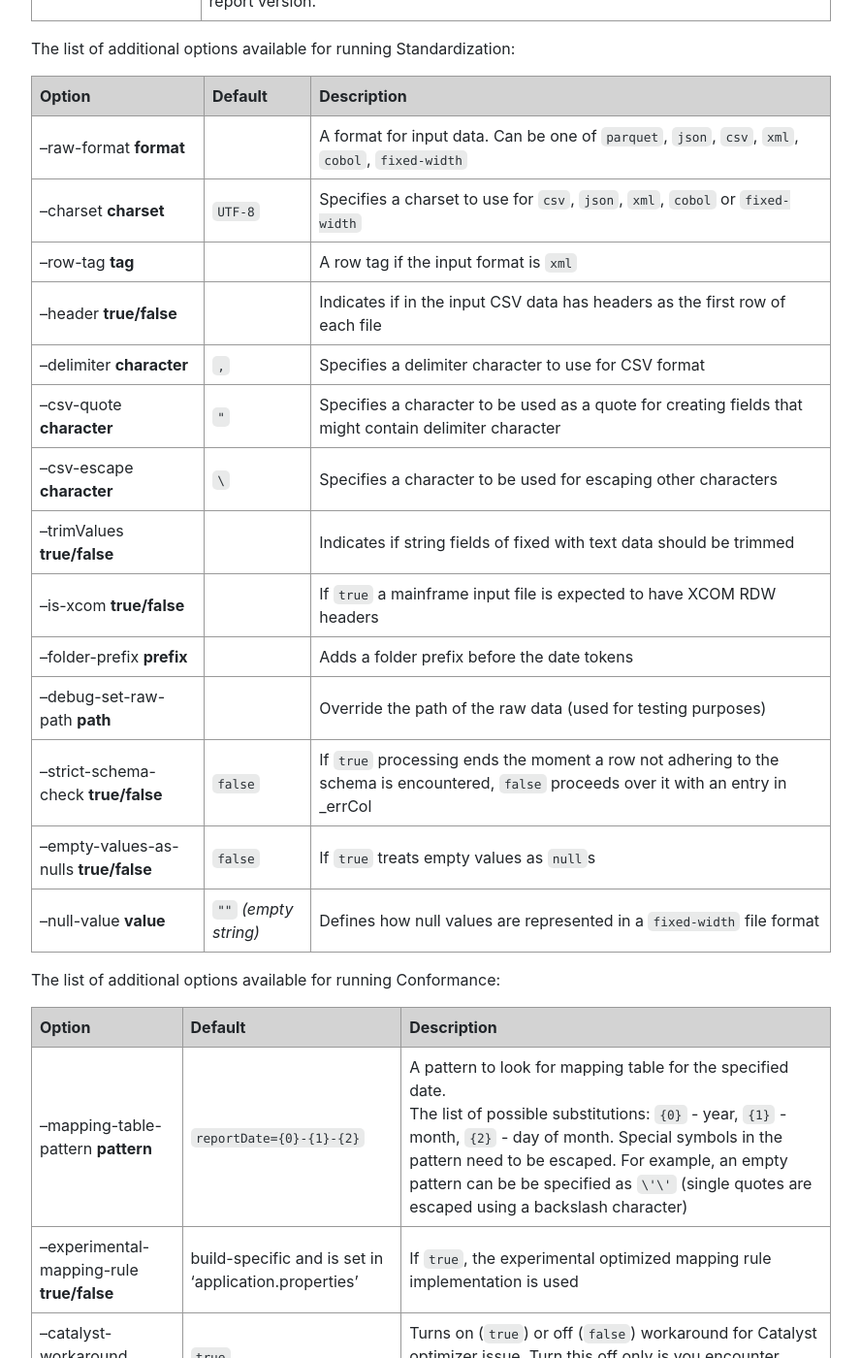
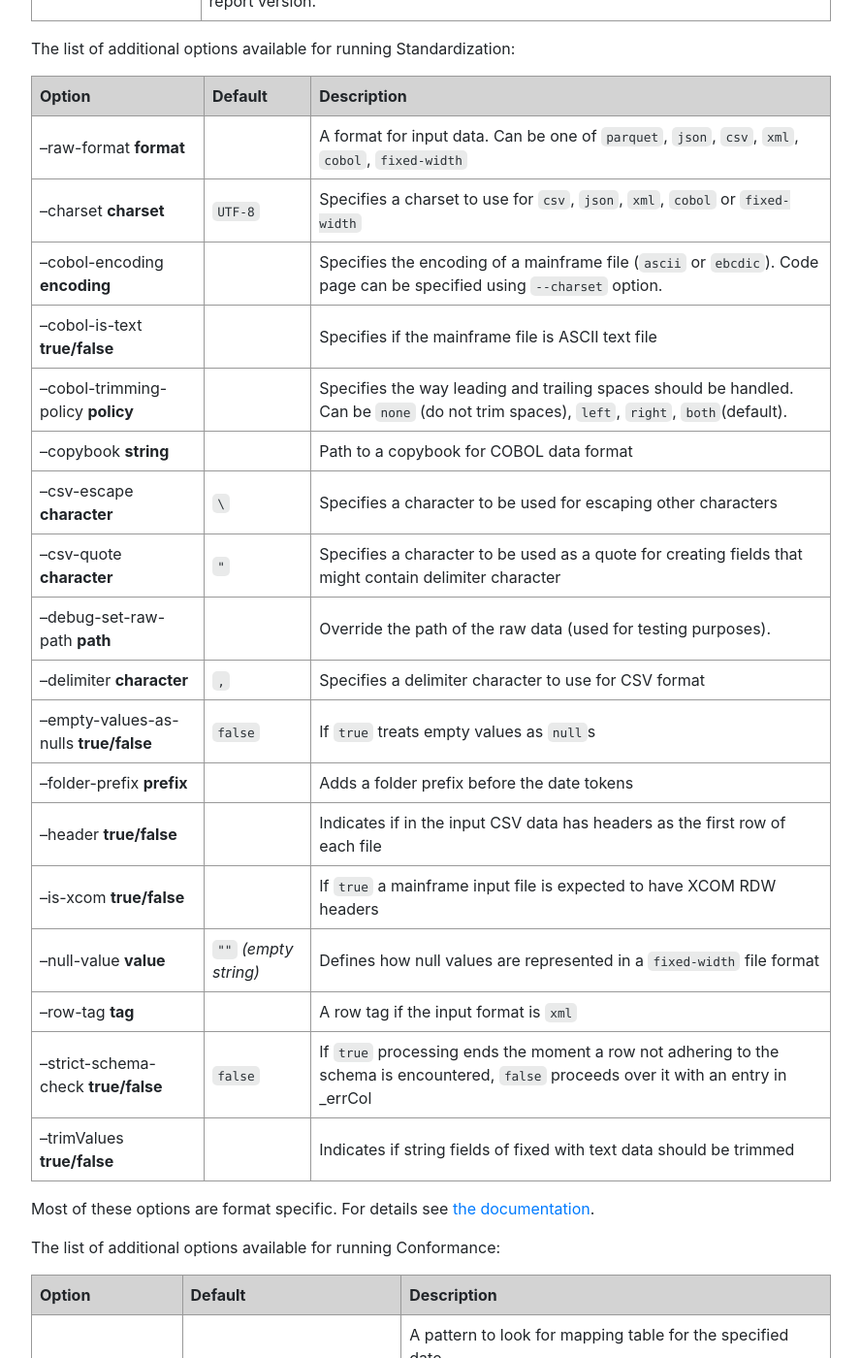
Before and after one commit to AbsaOSS/enceladus, a Jekyll site: the page built from _docs/2.0.0/usage/run.md, in a window 1280 px wide and 1400 px high, scrolled down 5246 px. Shown: the whole window at 97% size, without its empty margins (338-1226 px from the left). Built offline with Jekyll 4.4.1, drawn with Linux system fonts in a browser that asks for light colours; nearby versions of some CDN libraries; some of the changed text lies outside the part shown.

Commit message:
1520: Add null-value option to csv format (documentation) * `--null-value` command line parameter added to csv format * sorted and added missing Standardization command line parameters * `conformance.autoclean.standardized.hdfs.folder` description added to configuration documentation

```diff
--- a/_data/configuration_2_0_0.yml
+++ b/_data/configuration_2_0_0.yml
@@ -3,6 +3,10 @@
     options:
     - name: boolean
       description: "Allows to modify/drop columns from the original input (default is <i>false</i>)"
+  - name: conformance.autoclean.standardized.hdfs.folder
+    options:
+      - name: boolean
+        description: "Automatically delete standardized data folder after successful run of a Conformance job"
   - name: control.info.validation
     options:
     - name: <i>strict</i>
--- a/_docs/2.0.0/usage/run.md
+++ b/_docs/2.0.0/usage/run.md
@@ -176,7 +176,6 @@ The list of options for configuring Spark deployment mode in Yarn and resource s
 | --conf-spark-executor-memoryOverhead **mem**                         |             | **Advanced**. The amount of off-heap memory to be allocated per executor, in MiB unless otherwise specified. Sets `spark.executor.memoryOverhead` Spark configuration parameter. See the detailed description [here](http://spark.apache.org/docs/latest/configuration.html#available-properties). See memory specification syntax in Spark. Examples: `4g`, `8g` |
 | --conf-spark-memory-fraction **value**                               |             | **Advanced**. Fraction of (heap space - 300MB) used for execution and storage (default=`0.6`). Sets `spark.memory.fraction` Spark configuration parameter. See the detailed description [here](http://spark.apache.org/docs/latest/configuration.html#memory-management) |
 
-
 For more information on these options see the official documentation on [running Spark on Yarn][spark-running-yarn]
 
 The list of all options for running both Standardization and Conformance:
@@ -193,22 +192,28 @@ The list of all options for running both Standardization and Conformance:
 
 The list of additional options available for running Standardization:
 
-|            Option                    | Default |                          Description                                                                                                    |
-|--------------------------------------|---------------------------------------------------------------------------------------------------------------------------------------------------|
-| --raw-format **format**              |         | A format for input data. Can be one of `parquet`, `json`, `csv`, `xml`, `cobol`, `fixed-width`                                          |
-| --charset **charset**                | `UTF-8` | Specifies a charset to use for `csv`, `json`, `xml`, `cobol` or `fixed-width` |
-| --row-tag **tag**                    |         | A row tag if the input format is `xml`                                                                                                  |
-| --header **true/false**              |         | Indicates if in the input CSV data has headers as the first row of each file                                                            |
-| --delimiter **character**            | `,`     | Specifies a delimiter character to use for CSV format                                                                                   |
-| --csv-quote **character**            | `"`     | Specifies a character to be used as a quote for creating fields that might contain delimiter character                                  |
-| --csv-escape **character**           | `\`     | Specifies a character to be used for escaping other characters                                                                          |
-| --trimValues **true/false**          |         | Indicates if string fields of fixed with text data should be trimmed                                                                    |
-| --is-xcom **true/false**             |         | If `true` a mainframe input file is expected to have XCOM RDW headers                                                                   |
-| --folder-prefix **prefix**           |         | Adds a folder prefix before the date tokens                                                                                             |
-| --debug-set-raw-path **path**        |         | Override the path of the raw data (used for testing purposes)                                                                           |
-| --strict-schema-check **true/false** | `false` | If `true` processing ends the moment a row not adhering to the schema is encountered, `false` proceeds over it with an entry in _errCol |
-| --empty-values-as-nulls **true/false** | `false` | If `true` treats empty values as `null`s |
-| --null-value **value** | `""` _(empty string)_ | Defines how null values are represented in a `fixed-width` file format |
+|            Option                      | Default               |                          Description                                                                                                    |
+|----------------------------------------|-----------------------|---------------------------------------------------------------------------------------------------------------------------|
+| --raw-format **format**                |                       | A format for input data. Can be one of `parquet`, `json`, `csv`, `xml`, `cobol`, `fixed-width`                                          |
+| --charset **charset**                  | `UTF-8`               | Specifies a charset to use for `csv`, `json`, `xml`, `cobol` or `fixed-width` |
+| --cobol-encoding **encoding**          |                       | Specifies the encoding of a mainframe file (`ascii` or `ebcdic`). Code page can be specified using `--charset` option.                             |
+| --cobol-is-text **true/false**         |                       | Specifies if the mainframe file is ASCII text file                                                                                                 |
+| --cobol-trimming-policy **policy**     |                       | Specifies the way leading and trailing spaces should be handled. Can be `none` (do not trim spaces), `left`, `right`, `both`(default).             |
+| --copybook **string**                  |                       | Path to a copybook for COBOL data format                                                                                                           |
+| --csv-escape **character**             | `\`                   | Specifies a character to be used for escaping other characters                                                                          |
+| --csv-quote **character**              | `"`                   | Specifies a character to be used as a quote for creating fields that might contain delimiter character                                  |
+| --debug-set-raw-path **path**          |                       | Override the path of the raw data (used for testing purposes).                                                                                     |
+| --delimiter **character**              | `,`                   | Specifies a delimiter character to use for CSV format                                                                                   |
+| --empty-values-as-nulls **true/false** | `false`               | If `true` treats empty values as `null`s |
+| --folder-prefix **prefix**             |                       | Adds a folder prefix before the date tokens                                                                                             |
+| --header **true/false**                |                       | Indicates if in the input CSV data has headers as the first row of each file                                                            |
+| --is-xcom **true/false**               |                       | If `true` a mainframe input file is expected to have XCOM RDW headers                                                                   |
+| --null-value **value**                 | `""` _(empty string)_ | Defines how null values are represented in a `fixed-width` file format |
+| --row-tag **tag**                      |                       | A row tag if the input format is `xml`                                                                                                  |
+| --strict-schema-check **true/false**   | `false`               | If `true` processing ends the moment a row not adhering to the schema is encountered, `false` proceeds over it with an entry in _errCol |
+| --trimValues **true/false**            |                       | Indicates if string fields of fixed with text data should be trimmed                                                                    |
+
+Most of these options are format specific. For details see [the documentation]({{ site.baseurl }}/docs/usage/standardization-formats).
 
 The list of additional options available for running Conformance:
 
@@ -217,7 +222,7 @@ The list of additional options available for running Conformance:
 | --mapping-table-pattern **pattern**        | `reportDate={0}-{1}-{2}` | A pattern to look for mapping table for the specified date.<br>The list of possible substitutions: `{0}` - year, `{1}` - month, `{2}` - day of month. Special symbols in the pattern need to be escaped. For example, an empty pattern can be be specified as `\'\'` (single quotes are escaped using a backslash character) |
 | --experimental-mapping-rule **true/false** | build-specific and is set in 'application.properties' | If `true`, the experimental optimized mapping rule implementation is used |
 | --catalyst-workaround **true/false**       | `true`                   | Turns on (`true`) or off (`false`) workaround for Catalyst optimizer issue. Turn this off only is you encounter timing freeze issues when running Conformance |
-| --autoclean-std-folder **true/false**      |                          | If `true`, the standardized folder will be cleaned automatically after successful execution of a Conformance job |
+| --autoclean-std-folder **true/false**      |                          | If `true`, the standardized folder will be cleaned automatically after successful execution of a Conformance job. If present, overrides `conformance.autoclean.standardized.hdfs.folder` from [application configuration]({{ site.baseurl }}/docs/usage/config#general-options) |
 
 All the additional options valid for both _Standardization_ and _Conformance_ can also be specified when running the combined _Standardization And Conformance_ job
 
```
Also changed, not shown: _docs/2.0.0/usage/standardization-formats.md (+10 -9 lines).
